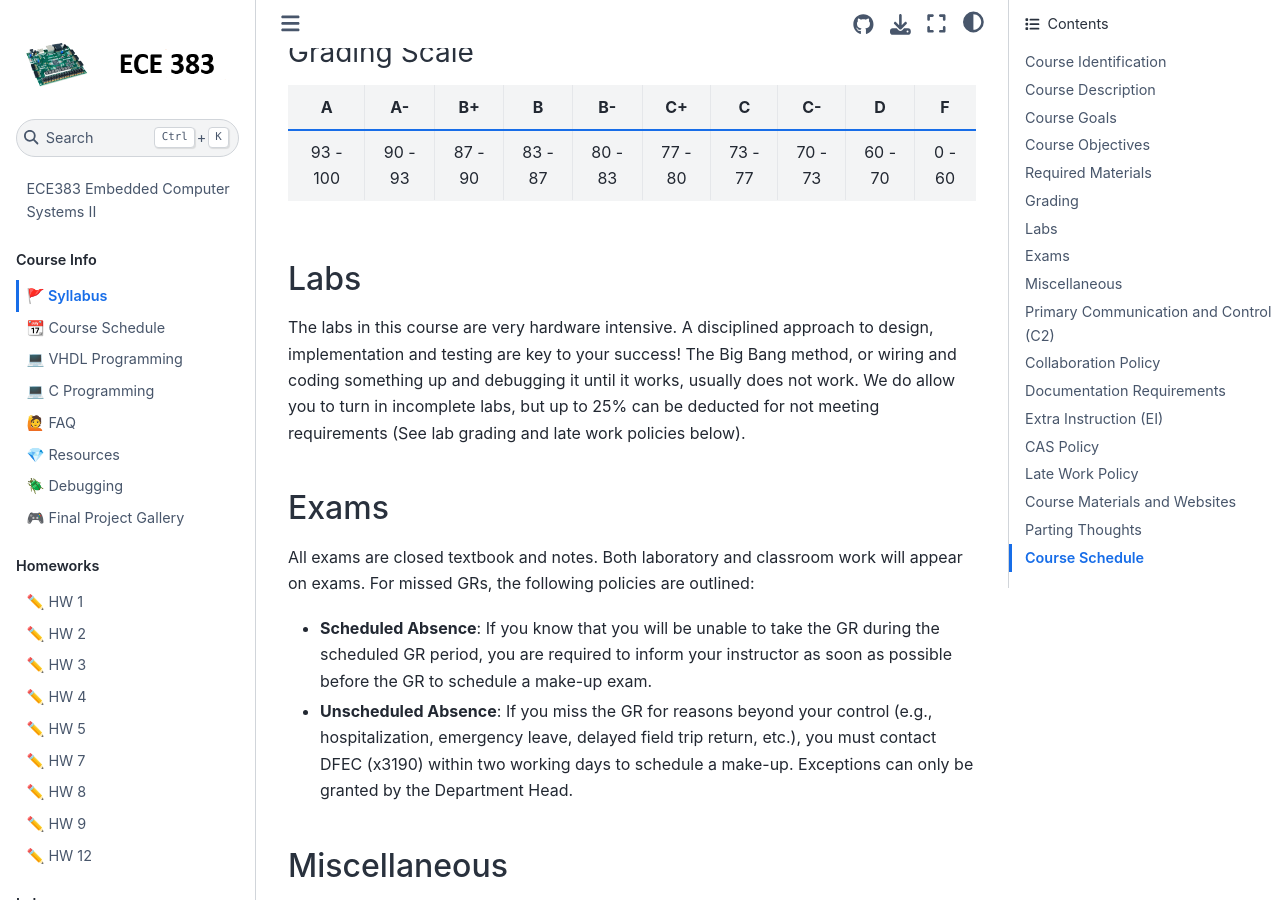
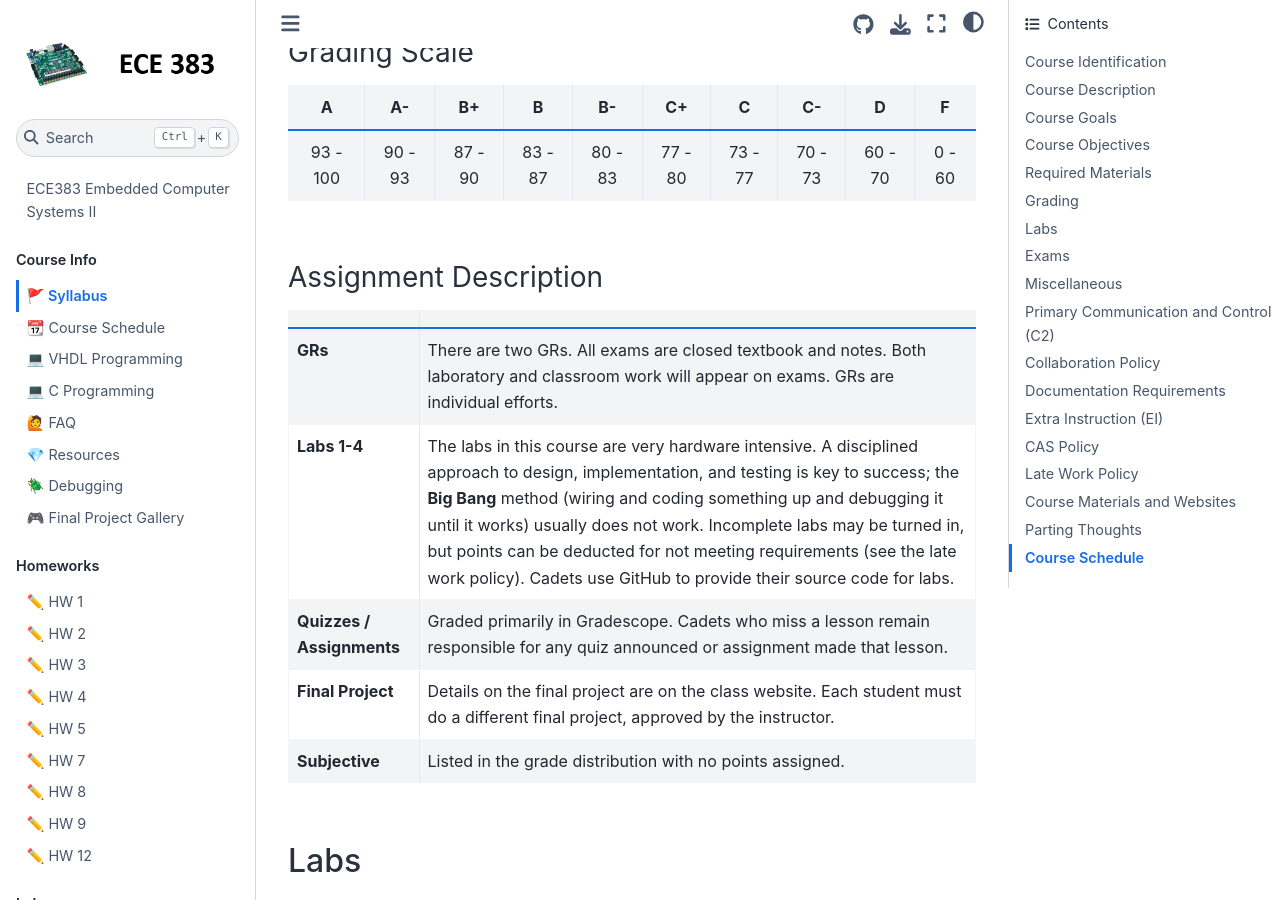
Before and after one commit to USAFA-ECE/ece383, a Jupyter Book: the page built from book/syllabus.md, in a window 1280 px wide and 900 px high, scrolled down 2856 px. Built offline with Jupyter Book 1.0.4 settings and Sphinx 7.4.7 and the Sphinx Book theme 1.1.4, drawn with Linux system fonts in a browser that asks for light colours; pages that are not in the unit, such as notebooks, are missing from menus.

Commit message:
Update syllabus.md

```diff
--- a/book/syllabus.md
+++ b/book/syllabus.md
@@ -65,6 +65,15 @@ The **Grade distribution** for this course is shown below.
 |    A   |   A-   |   B+   |    B   |   B-   |   C+   |    C   |   C-   |    D   |    F   |
 |:------:|:------:|:------:|:------:|:------:|:------:|:------:|:------:|:------:|:------:|
 | 93 - 100  |  90 - 93  | 87 - 90  |  83 - 87  | 80 - 83 | 77 - 80 | 73 - 77 | 70 - 73 | 60 - 70  | 0 - 60 |
+
+### Assignment Description
+|  |  |
+| :--- | :--- |
+| **GRs** | There are two GRs. All exams are closed textbook and notes. Both laboratory and classroom work will appear on exams. GRs are individual efforts.  |
+| **Labs 1-4** | The labs in this course are very hardware intensive. A disciplined approach to design, implementation, and testing is key to success; the **Big Bang** method (wiring and coding something up and debugging it until it works) usually does not work. Incomplete labs may be turned in, but points can be deducted for not meeting requirements (see the late work policy). Cadets use GitHub to provide their source code for labs. |
+| **Quizzes / Assignments** | Graded primarily in Gradescope. Cadets who miss a lesson remain responsible for any quiz announced or assignment made that lesson. |
+| **Final Project** | Details on the final project are on the class website.  Each student must do a different final project, approved by the instructor. |
+| **Subjective** | Listed in the grade distribution with no points assigned. |
 
 ## Labs ##
 
```
